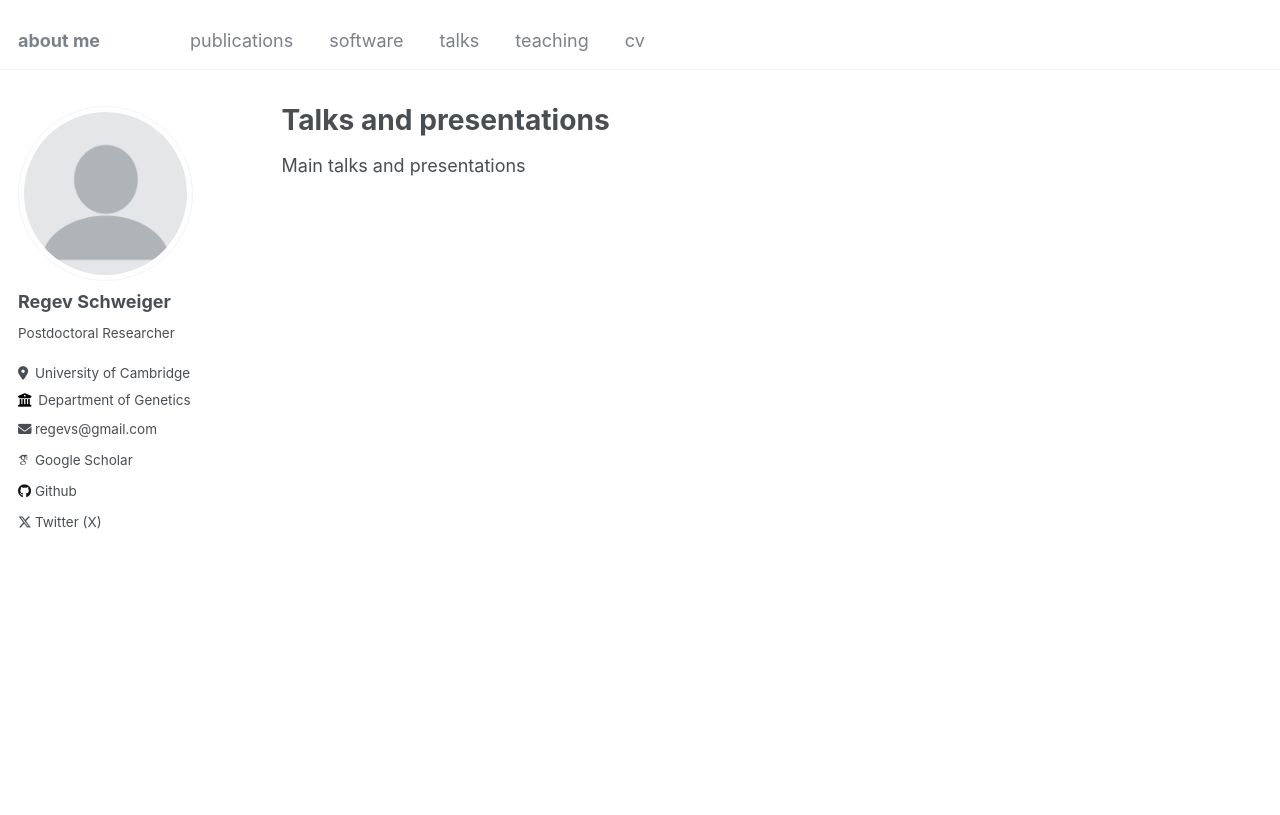
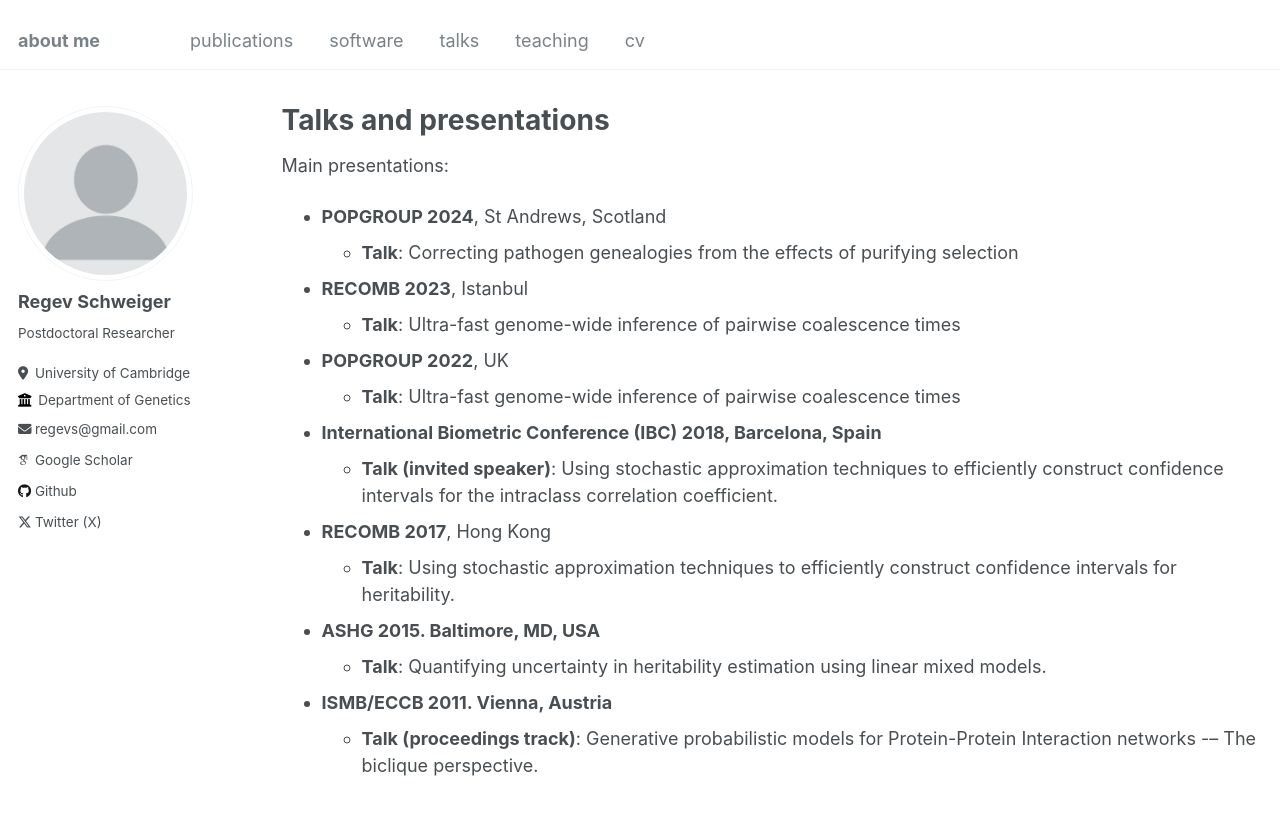
Before and after one commit to regevs/regevs.github.io, a Jekyll site: the page built from _pages/talks.md, in a window 1280 px wide and 995 px high. Shown: the top 815 px of the window. Built offline with Jekyll 4.4.1, drawn with Linux system fonts in a browser that asks for light colours; some web fonts are replaced.

Commit message:
Update talks.md

```diff
--- a/_pages/talks.md
+++ b/_pages/talks.md
@@ -5,4 +5,19 @@ permalink: /talks/
 author_profile: true
 ---
 
-Main talks and presentations
+Main presentations:
+
+- **POPGROUP 2024**, St Andrews, Scotland
+  - **Talk**: Correcting pathogen genealogies from the effects of purifying selection
+- **RECOMB 2023**, Istanbul
+  - **Talk**: Ultra-fast genome-wide inference of pairwise coalescence times
+- **POPGROUP 2022**, UK
+  - **Talk**: Ultra-fast genome-wide inference of pairwise coalescence times
+- **International Biometric Conference (IBC) 2018, Barcelona, Spain**
+  - **Talk (invited speaker)**: Using stochastic approximation techniques to efficiently construct confidence intervals for the intraclass correlation coefficient.
+- **RECOMB 2017**, Hong Kong
+  - **Talk**: Using stochastic approximation techniques to efficiently construct confidence intervals for heritability.
+- **ASHG 2015. Baltimore, MD, USA**
+  - **Talk**: Quantifying uncertainty in heritability estimation using linear mixed models.
+- **ISMB/ECCB 2011. Vienna, Austria**
+  - **Talk (proceedings track)**: Generative probabilistic models for Protein-Protein Interaction networks -– The biclique perspective.
```
